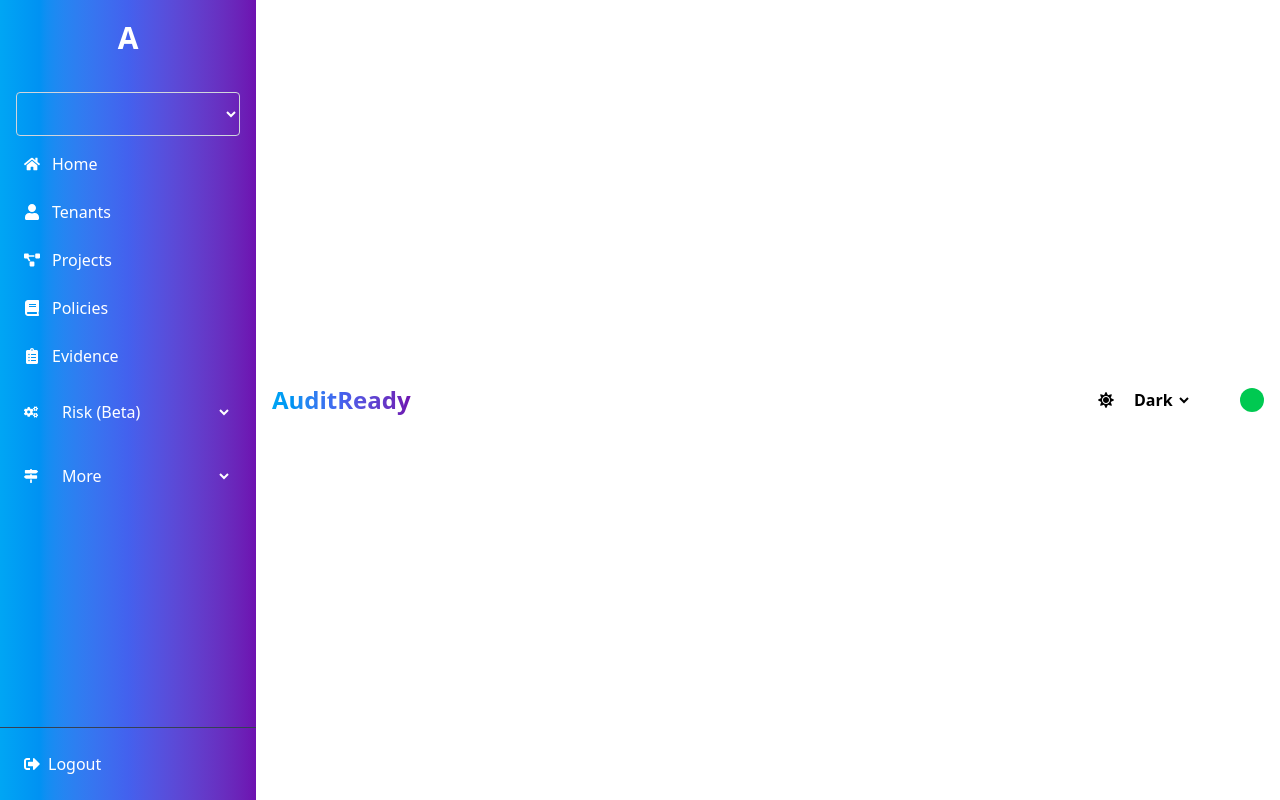
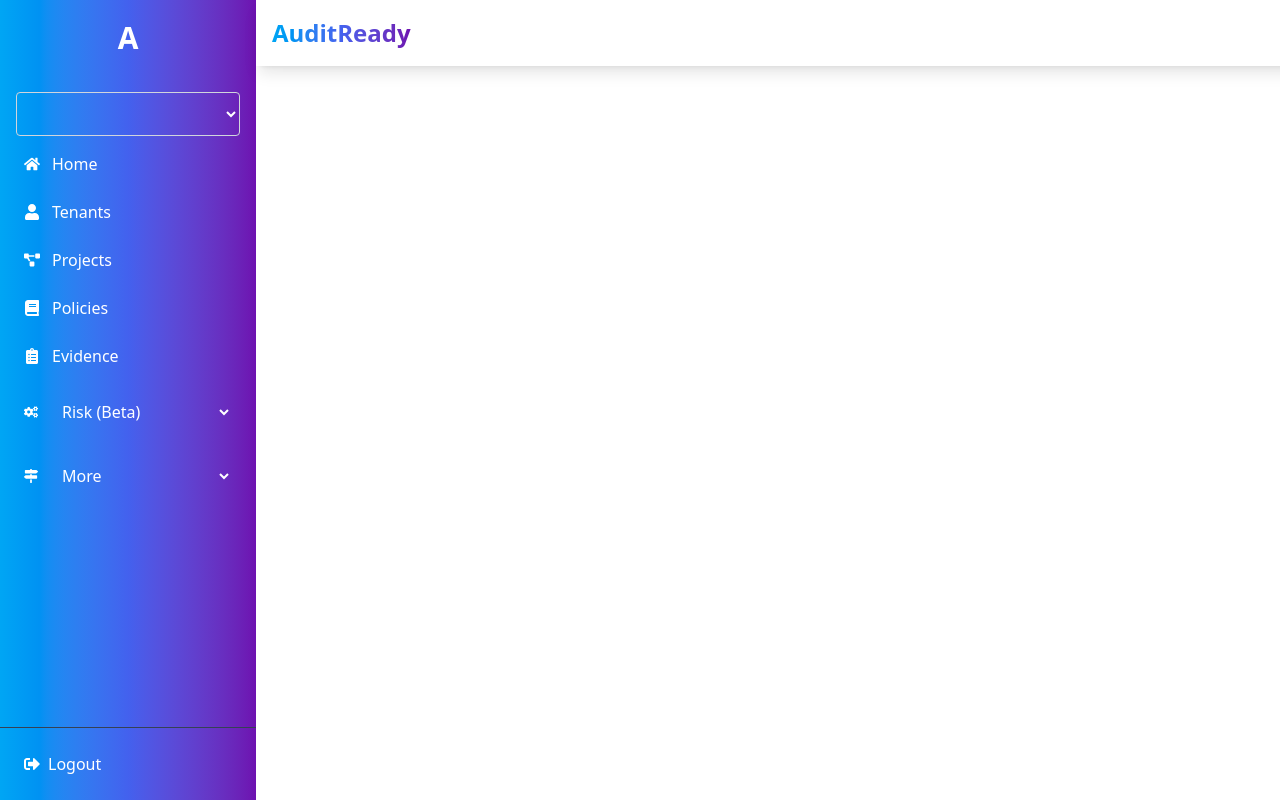
Before and after one commit to Kapil2512-dot/AuditReady, a React (Vite) app: page / in a window 1280 px wide. Built offline with nearby package versions, Linux system fonts and the light colour scheme.

Commit message:
Fix navbar button positioning and sidebar issue

```diff
--- a/src/components/Navbar.jsx
+++ b/src/components/Navbar.jsx
@@ -1,54 +1,56 @@
-import React from "react";
-import { FaSun } from "react-icons/fa";
+import React, { useState } from "react";
+import { FaSun, FaMoon } from "react-icons/fa";
 
 const Navbar = () => {
+  const [theme, setTheme] = useState("Dark");
+  const [open, setOpen] = useState(false);
+
+  const themes = [
+    { name: "Dark", icon: <FaMoon /> },
+    { name: "Light", icon: <FaSun /> },
+  ];
+
   return (
-    <nav className="  flex-1 p-4 flex items-center justify-between ">
-      {/* Left: Logo and Cheveron */}
-      <div className="flex items-center">
-        <div className="text-2xl font-bold bg-gradient-to-r from-sky-500 via-[#4361EE] to-purple-800 text-transparent bg-clip-text">
-          AuditReady
-        </div>
-        {/* Replace with your logo component or image */}
-        <span className="text-white">&laquo;</span> {/* Cheveron character */}
+    <nav className="fixed w-full top-0 p-4 flex items-center justify-between shadow-lg z-10 bg-white">
+      {/* Left: Logo */}
+      <div className="text-2xl font-bold bg-gradient-to-r from-sky-500 via-[#4361EE] to-purple-800 text-transparent bg-clip-text">
+        AuditReady
       </div>
 
-      {/* Right: Theme and Icons */}
-      <div className="flex items-center space-x-4">
-        <FaSun />
+      {/* Spacer to push button to the right */}
+      <div className="flex-1"></div>
 
-        <select className="font-bold" value="Theme">
-          <option value="Dark">Dark</option>
-          <option value="Light">Light</option>
-        </select>
+      {/* Right: Theme Button */}
+      <div className="relative mr-29 cursor-pointer">
+        <button
+          onClick={() => setOpen(!open)}
+          className="flex  items-center cursor-pointer px-2 py-1 border rounded bg-gray-100 shadow-md"
+        >
+          {theme === "Dark" ? (
+            <FaMoon className="mr-2" />
+          ) : (
+            <FaSun className="mr-2" />
+          )}
+          {theme}
+        </button>
 
-        {/* Theme text */}
-        {/* Icons */}
-        <div className="flex items-center space-x-2">
-          {" "}
-          {/* Container for icons */}
-          <a href="#" className="text-white hover:text-gray-300">
-            {/* Bell Icon - Replace with your SVG or icon component */}
-            <svg
-              xmlns="http://www.w3.org/2000/svg"
-              className="h-6 w-6"
-              fill="none"
-              viewBox="0 0 24 24"
-              stroke="currentColor"
-            >
-              {/* Add your SVG path here - this is a placeholder */}
-              <path
-                strokeLinecap="round"
-                strokeLinejoin="round"
-                strokeWidth="2"
-                d="M15 17h5l-1.405-1.405A2.032 2.032 0 0118 14.158V11a6.002 6.002 0 00-4-5.657V5a2 2 0 10-4 0v.343C7.67 6.165 6 8.388 6 11v3.158c0 .538-.214 1.055-.595 1.436L4 17h5m6 0v1a3 3 0 11-6 0v-1m6 0H9"
-              />
-            </svg>
-          </a>
-          <div className="bg-green-500 rounded-full w-6 h-6 flex items-center justify-center text-white text-xs">
-            <span></span>
-          </div>
-        </div>
+        {/* Dropdown Menu */}
+        {open && (
+          <ul className="absolute right-0 mt-2 bg-white shadow-lg rounded border z-20 w-28">
+            {themes.map((t) => (
+              <li
+                key={t.name}
+                className="flex items-center p-2 hover:bg-gray-200 cursor-pointer"
+                onClick={() => {
+                  setTheme(t.name);
+                  setOpen(false);
+                }}
+              >
+                {t.icon} <span className="ml-2">{t.name}</span>
+              </li>
+            ))}
+          </ul>
+        )}
       </div>
     </nav>
   );
--- a/src/page/Home.jsx
+++ b/src/page/Home.jsx
@@ -10,7 +10,7 @@
         <Sidebar />
 
         {/* Main Container for Navbar */}
-        <div className="flex flex-col mt-0 flex-1">
+        <div className="flex flex-col  flex-1">
           <Navbar />
         </div>
       </div>
```
